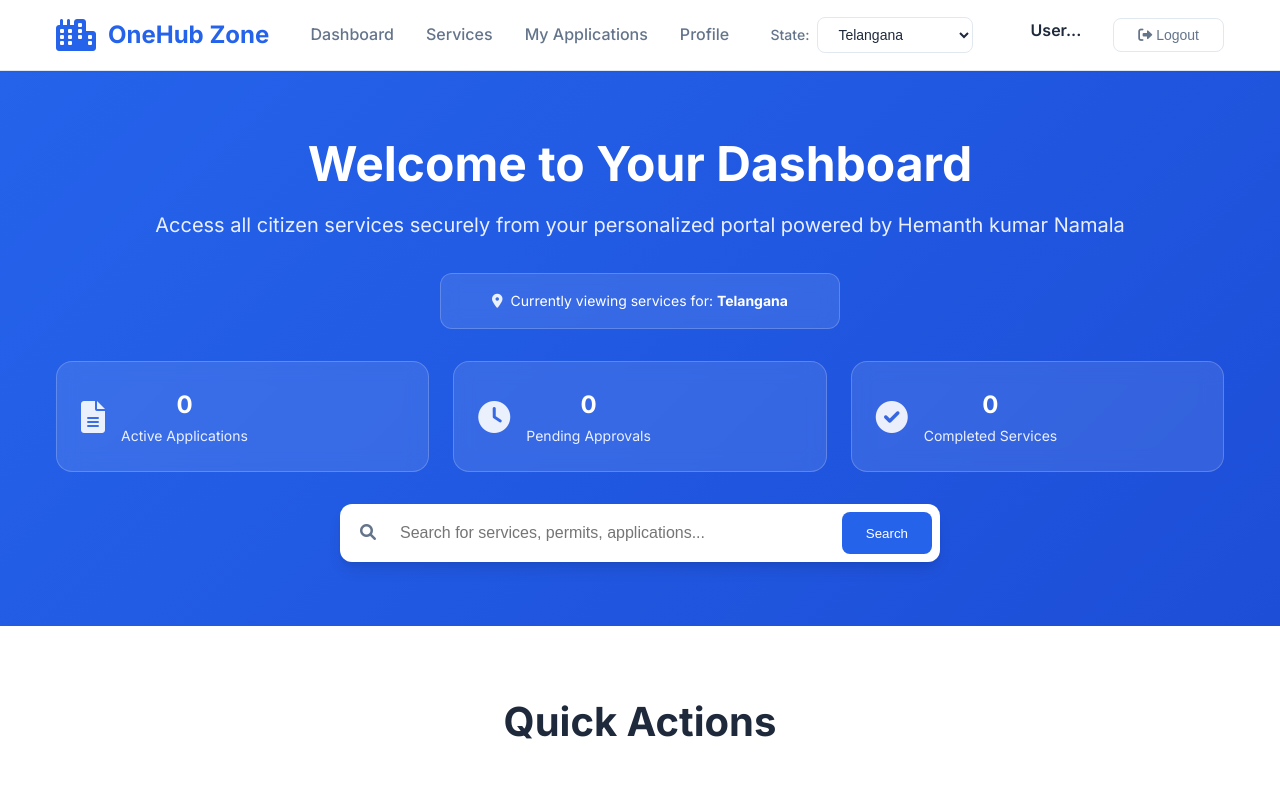
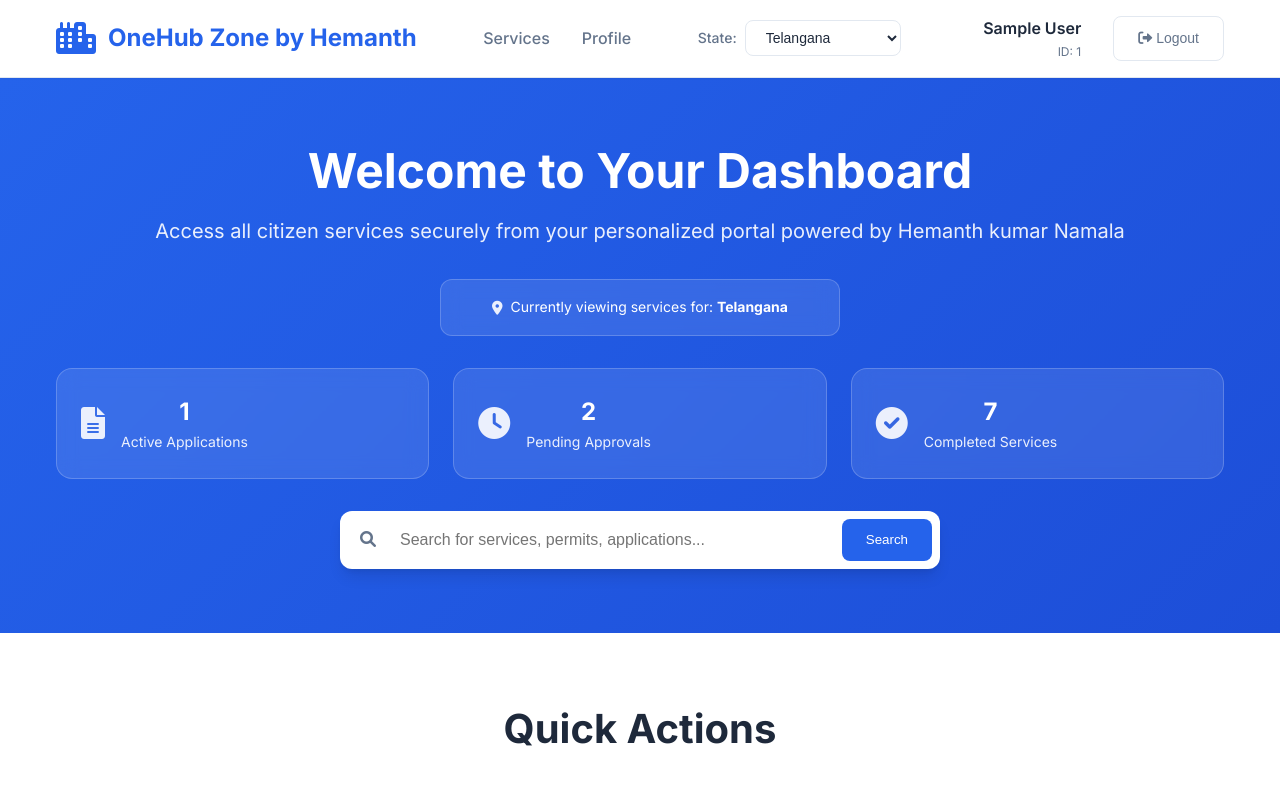
Before and after one commit to hemanthkumarnamala2502-beep/oneHubZone, a plain HTML site: page dashboard.html in a window 1280 px wide. Shown: the top 799 px of the page. Drawn offline with Linux system fonts and the light colour scheme; sample sign-in values are in the browser's storage.

Commit message:
Fix critical syntax error and improve service loading
- Fixed missing comma in stateServicesData causing JavaScript error
- Resolved issue preventing national and state services from loading
- Enhanced service loading logic with debugging and fallback mechanisms
- Updated dashboard.html with manual improvements
- All service links now working properly and redirecting to official sites
- Portal fully functional with both national and state services visible

```diff
--- a/dashboard.html
+++ b/dashboard.html
@@ -15,12 +15,10 @@
             <div class="header-content">
                 <div class="logo">
                     <i class="fas fa-city"></i>
-                    <span>OneHub Zone</span>
+                    <span>OneHub Zone by Hemanth</span>
                 </div>
                 <nav class="nav">
-                    <a href="#" class="nav-link">Dashboard</a>
                     <a href="#services" class="nav-link">Services</a>
-                    <a href="#" class="nav-link">My Applications</a>
                     <a href="#" class="nav-link">Profile</a>
                 </nav>
                 <div class="state-selector">
--- a/script.js
+++ b/script.js
@@ -458,7 +458,7 @@ telangana: {
         { "name": "Housing Board Services", "icon": "fa-building", "url": "https://www.tnhb.tn.gov.in/online-services.html" }
       ]
     }
-  }
+  },
   "andhrapradesh": {
     "name": "Andhra Pradesh",
     "services": {
@@ -495,8 +495,7 @@ telangana: {
         { "name": "Housing Board Services", "icon": "fa-building", "url": "https://apshcl.ap.gov.in/" }
       ]
     }
-  }
-
+  },
   "maharashtra": {
     "name": "Maharashtra",
     "services": {
@@ -852,8 +851,27 @@ document.addEventListener('DOMContentLoaded', () => {
     // Load services after a short delay to ensure DOM is ready
     setTimeout(() => {
         console.log('Loading services...');
+        console.log('National services data:', nationalServices);
+        console.log('State services data:', stateServicesData);
+
         loadNationalServices();
         loadStatePreference();
+
+        // Force load services if they didn't load automatically
+        setTimeout(() => {
+            const nationalGrid = document.getElementById('nationalServicesGrid');
+            const stateGrid = document.getElementById('stateServicesGrid');
+
+            if (nationalGrid && nationalGrid.children.length === 0) {
+                console.log('National services not loaded, forcing reload...');
+                loadNationalServices();
+            }
+
+            if (stateGrid && stateGrid.children.length === 0) {
+                console.log('State services not loaded, forcing reload...');
+                loadStateServices('telangana');
+            }
+        }, 1000);
     }, 200);
 });
 
```
